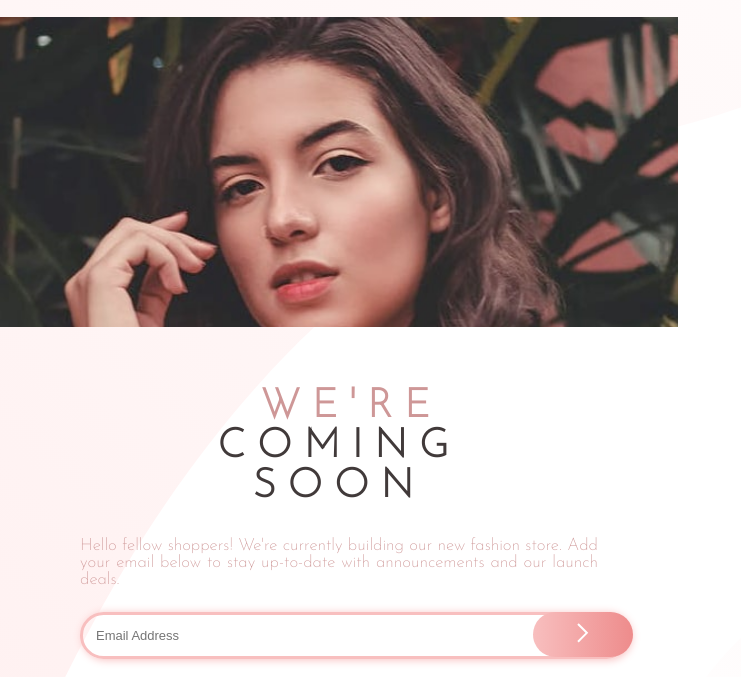
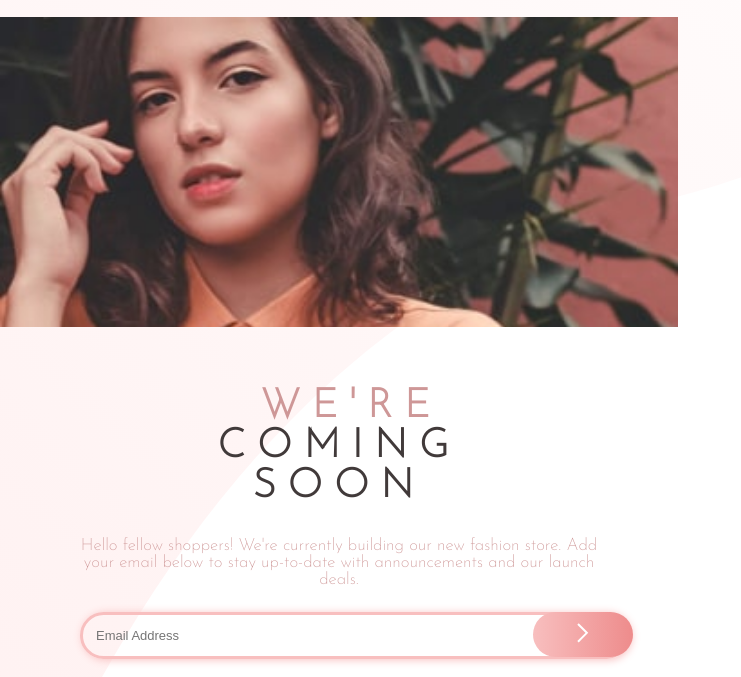
Before and after one commit to ceci-lo/base-apparel-coming-soon-master, a plain HTML site: page index.html in a window 1280 px wide. Shown: the part 123-800 px from the top of the page, without its empty margins (0-741 px from the left). Drawn offline with Linux system fonts and the light colour scheme.

Commit message:
se aregla fondo de body para que se vea bie en todas las pantallas

```diff
--- a/style.css
+++ b/style.css
@@ -8,7 +8,9 @@
 body {
   background-image: url(../images/bg-pattern-desktop.svg);
   background-size: cover;
+  background-repeat: no-repeat;
   background-position: center center;
+  background-attachment: fixed;
   font-size: 1em;
   font-family: "Josefin Sans", sans-serif;
 }
@@ -134,7 +136,7 @@ a {
 /* --MOBILE-- */
 
 
-/*-- XS --*/
+/*-- XS--*/
 @media(min-width: 475px){
   * {
     padding: 0;
@@ -142,8 +144,9 @@ a {
     list-style: none;
     text-decoration: none;
   }
+
   .container {
-    width: 475px;
+    width: 100%;
     height: auto;
     display: flex;
     flex-wrap: wrap;
@@ -157,6 +160,7 @@ a {
   .logo {
     margin:40px 0px;
   }
+
   .left {
     width: 100%;
     margin: 0px 40px;
@@ -182,7 +186,7 @@ h1 {
 }
  .secondContainer__p {
     color: hsl(0, 36%, 70%);
-    text-align: justify;
+    text-align:center;
     font-size: 17px;
     width: 100%;
   }
@@ -192,8 +196,10 @@ h1 {
     position: relative;
     max-width: 600px;
   }
+
+
 .rigth-img {
-  background-image: url(../images/hero-desktop.jpg);
+  background-image: url(../images/hero-mobile.jpg);
   background-size: cover;
   background-position: top ;
   width: 100%;
@@ -244,7 +250,7 @@ footer {
 /*SM*/
 @media(min-width: 640px) {
   .container {
-    width: 640px;
+    width: 100%;
     display: flex;
     flex-wrap: wrap;
   }
@@ -274,7 +280,7 @@ footer {
   }
 
   .rigth-img {
-    background-image: url(../images/hero-desktop.jpg);
+    background-image: url(../images/hero-mobile.jpg);
     background-size: cover;
     background-position: top;
     width: 100%;
```
Also changed, not shown: index.html (+2 -1 lines).
